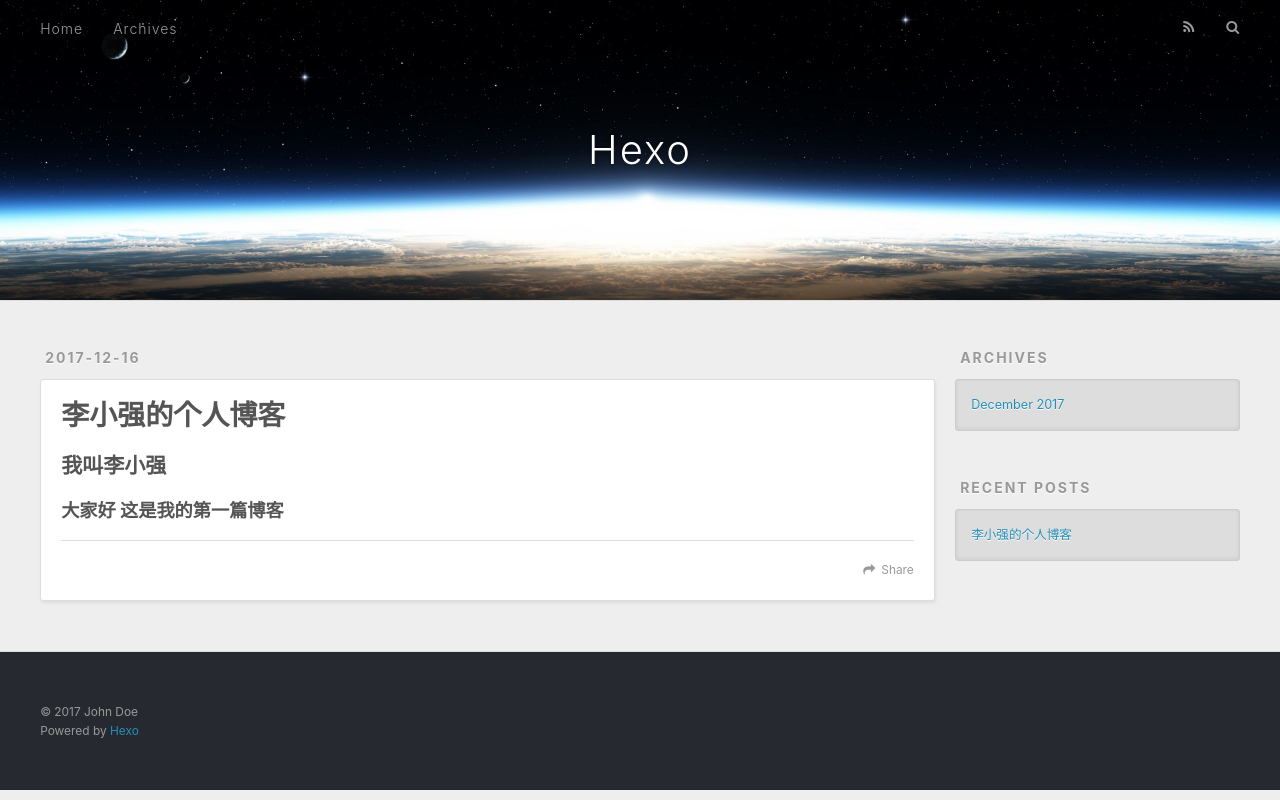
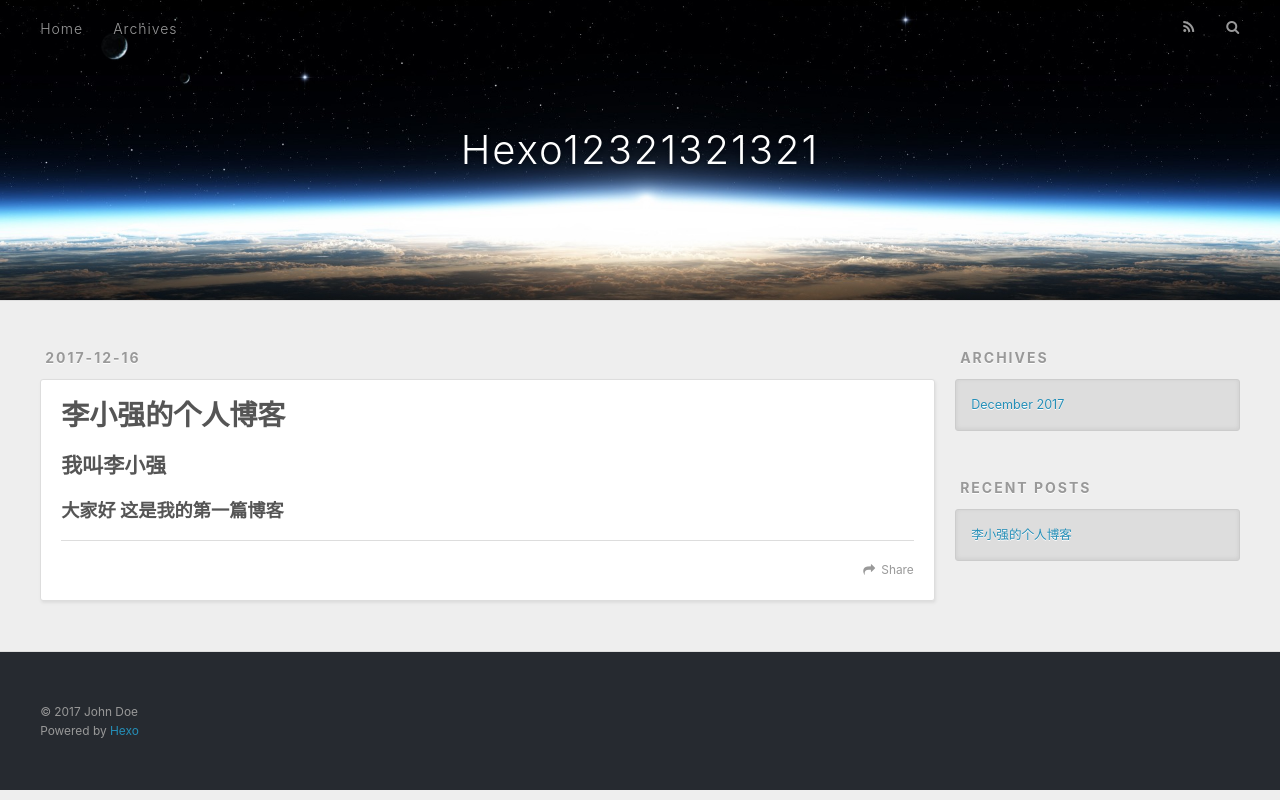
Before and after one commit to SmartBoyLovePramgram/SmartBoyBoyLovePramgram.github.io, a plain HTML site: page index.html in a window 1280 px wide. Drawn offline with nearby package versions, Linux system fonts and the light colour scheme.

Commit message:
Site updated: 2017-12-16 21:50:38

```diff
--- a/index.html
+++ b/index.html
@@ -33,7 +33,7 @@
   <div id="header-outer" class="outer">
     <div id="header-title" class="inner">
       <h1 id="logo-wrap">
-        <a href="/" id="logo">Hexo</a>
+        <a href="/" id="logo">Hexo12321321321</a>
       </h1>
 
     </div>
```
